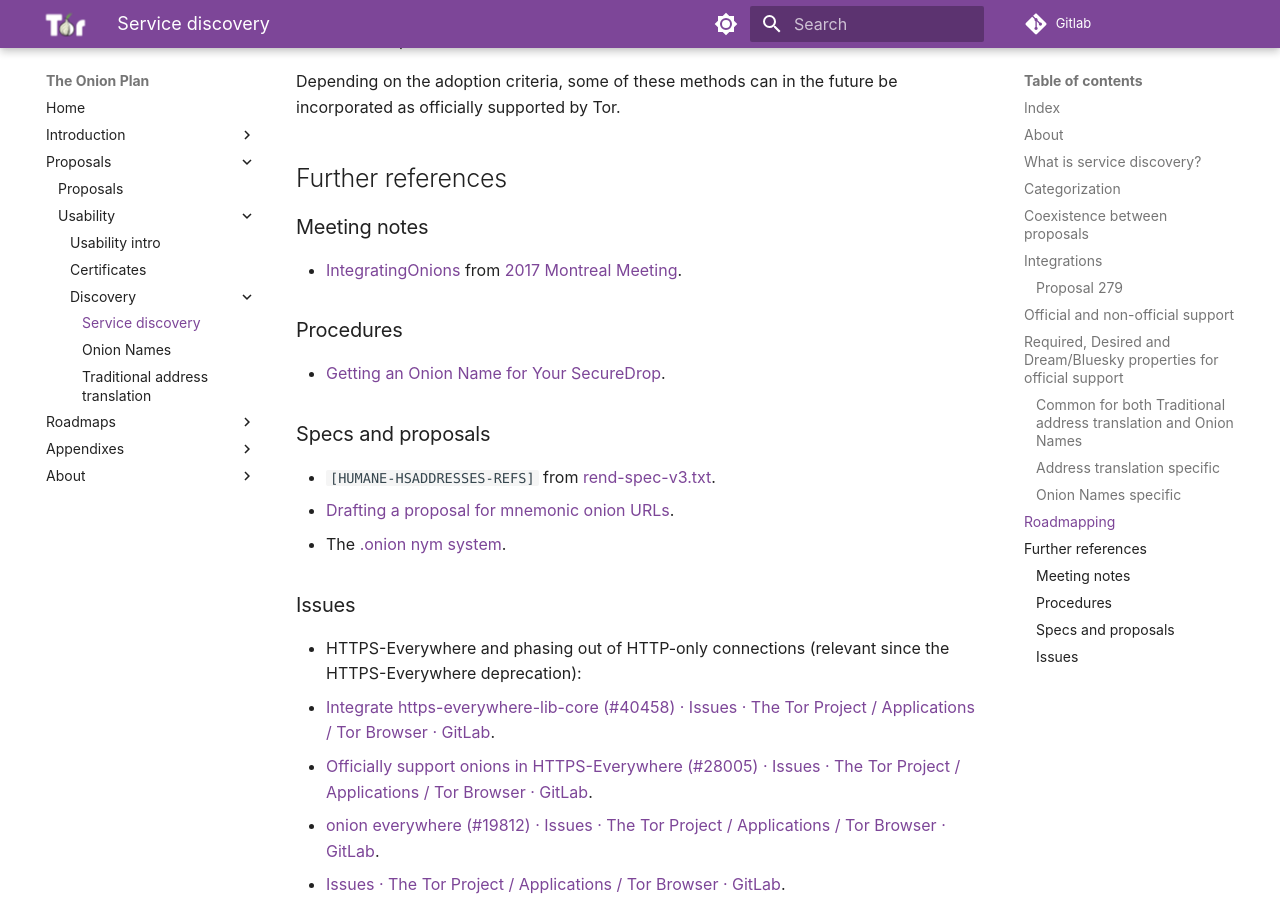
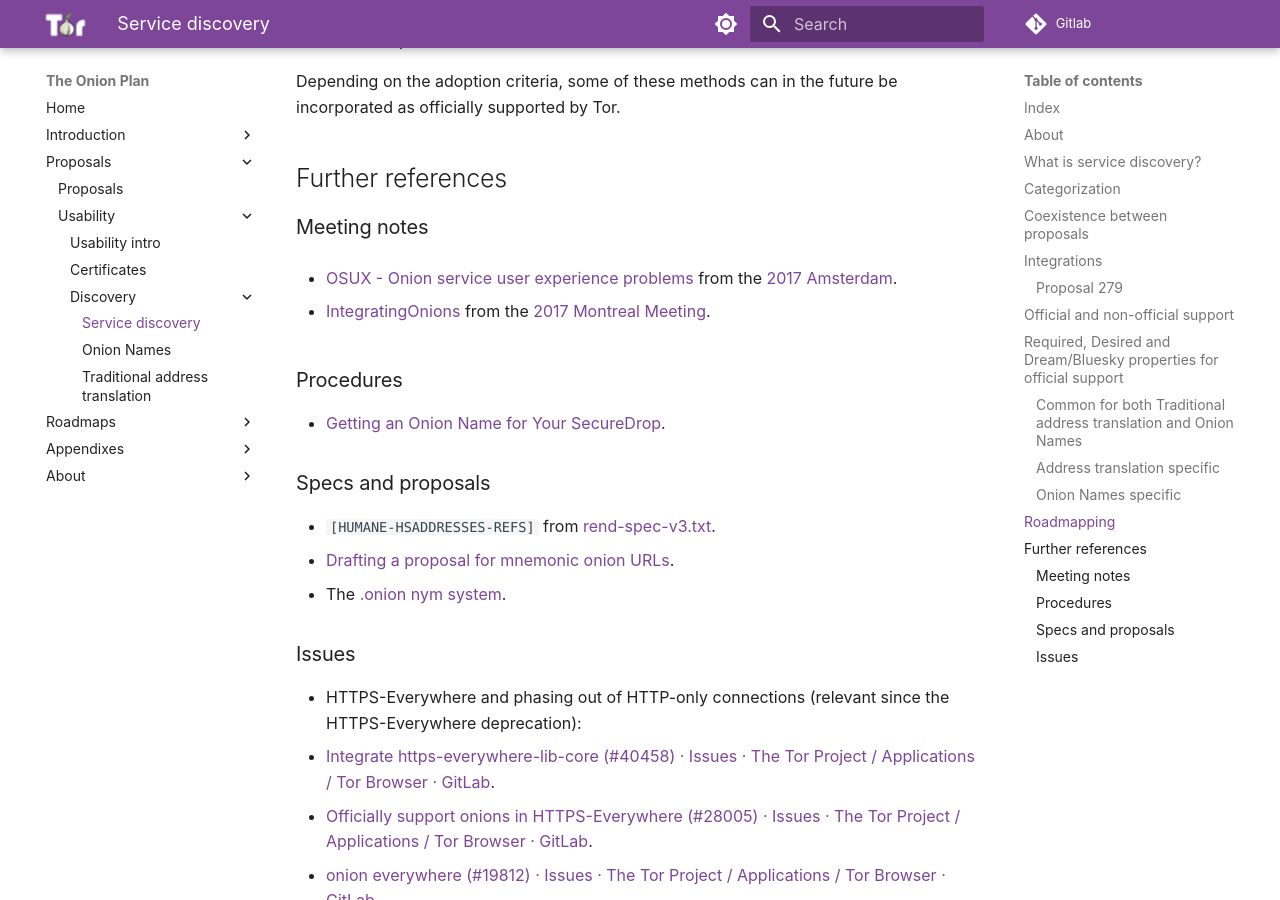
Before and after one commit to offsoc/onionplan, an MkDocs documentation site: the page built from docs/proposals/usability/discovery/README.md, in a window 1280 px wide and 900 px high, scrolled down 6885 px. Built offline with MkDocs 1.6.1 and Material for MkDocs 9.7.7, drawn with Linux system fonts in a browser that asks for light colours.

Commit message:
Feat: proposals: discovery: 2017 Amsterdam meeting notes

```diff
--- a/docs/proposals/usability/discovery/README.md
+++ b/docs/proposals/usability/discovery/README.md
@@ -224,8 +224,11 @@ incorporated as officially supported by Tor.
 
 ### Meeting notes
 
+* [OSUX - Onion service user experience problems](https://gitlab.torproject.org/tpo/team/-/wikis/meetings/2017/2017Amsterdam/Notes/OSUX)
+  from the [2017 Amsterdam](https://gitlab.torproject.org/tpo/team/-/wikis/meetings/2017/2017Amsterdam).
+
 * [IntegratingOnions](https://gitlab.torproject.org/tpo/team/-/wikis/meetings/2017/2017Montreal/Notes/IntegratingOnions)
-  from [2017 Montreal Meeting](https://gitlab.torproject.org/tpo/team/-/wikis/meetings/2017/2017Montreal/).
+  from the [2017 Montreal Meeting](https://gitlab.torproject.org/tpo/team/-/wikis/meetings/2017/2017Montreal/).
 
 ### Procedures
 
```
